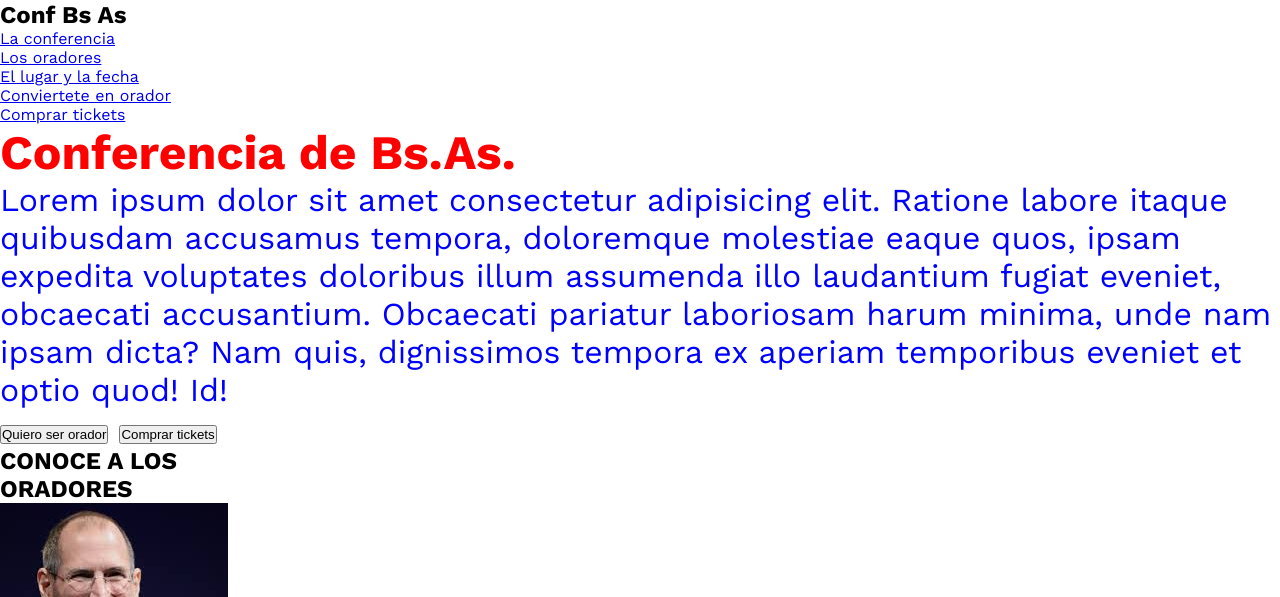
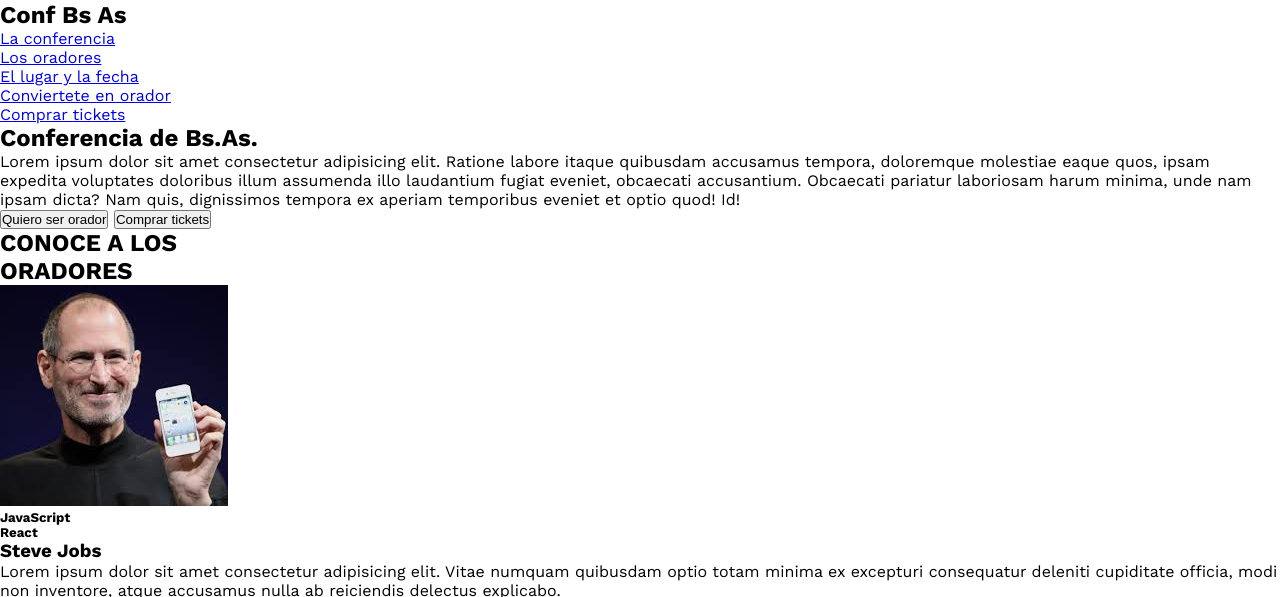
Before and after one commit to andresmariodelgado/Inicio, a plain HTML site: page index.html in a window 1280 px wide. Shown: the part 203-800 px from the top of the page. Drawn offline with nearby package versions, Linux system fonts and the light colour scheme.

Commit message:
2do commit

```diff
--- a/css/estilos_proyecto_23082.css
+++ b/css/estilos_proyecto_23082.css
@@ -3,7 +3,7 @@
 * {
     margin: 0;
     padding: 0;
-
+    box-sizing: border-box;
 }
 
 body {
@@ -11,12 +11,3 @@ body {
     font-family: 'Work Sans', sans-serif;
     font-weight: 400;
 }
-
-#conferencia {
-    color: blue;
-    font-size: 2rem;
-}
-h1 {
-    color: red;
-
-}
```
